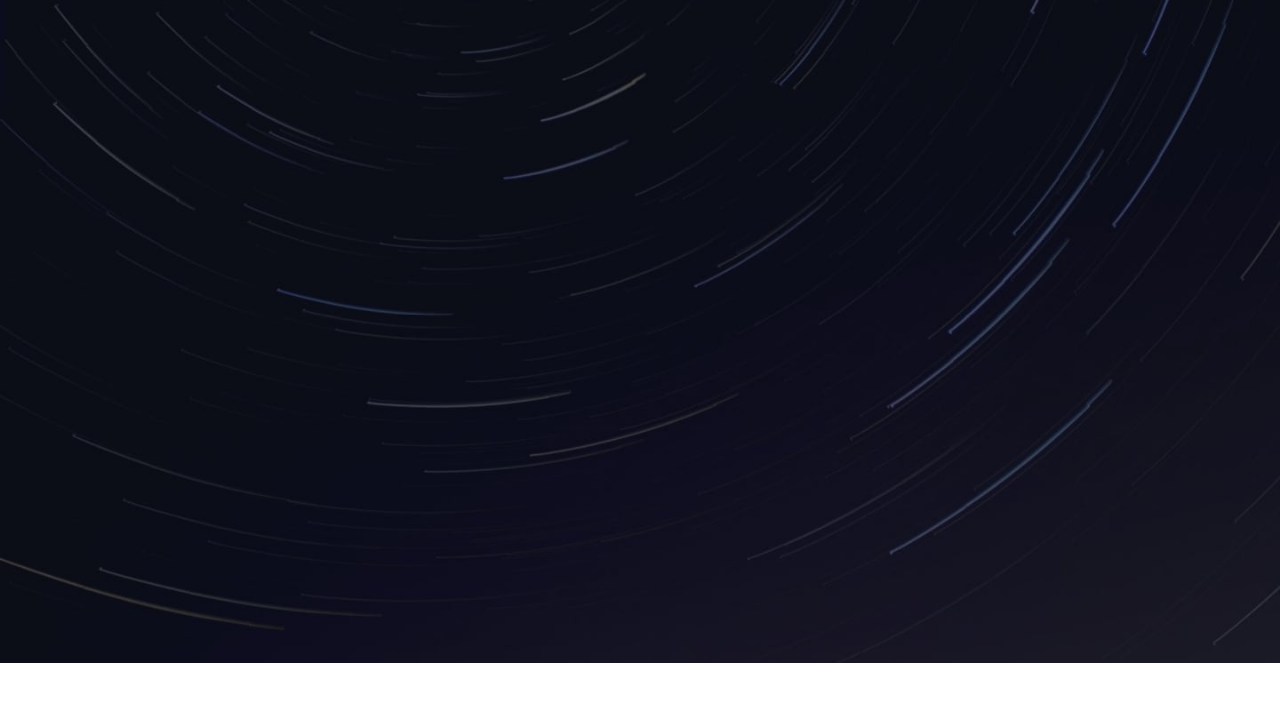
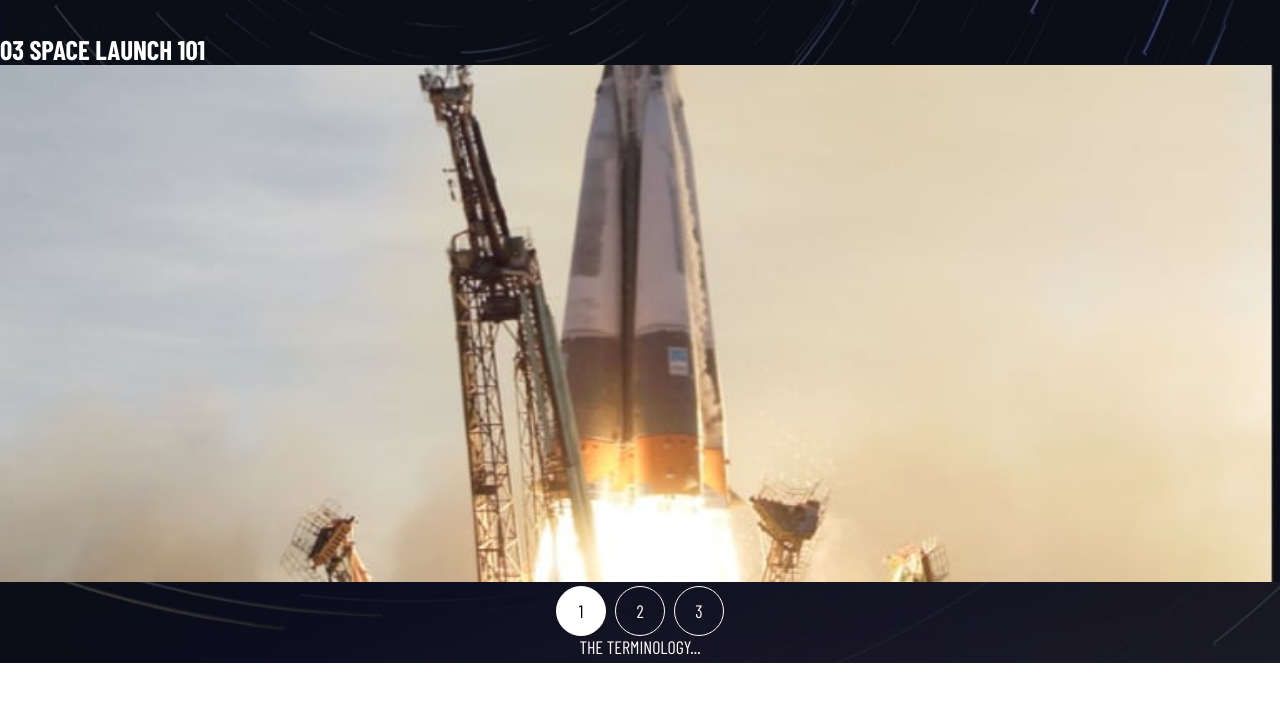
Before and after one commit to Flow2510/space-tourism, a website: page pages/technology/technology.html in a window 1280 px wide. Shown: the part 137-838 px from the top of the page. Before the commit the page ends 800 px from the top, so only its background shows below. Drawn offline with nearby package versions, Linux system fonts and the light colour scheme; a web font is replaced by a local one.

Commit message:
page technology ok, manque le css

```diff
--- /dev/null
+++ b/assets/js/technology.js
@@ -0,0 +1,68 @@
+const technologies = [
+
+    {
+        name: "Launch vehicle",
+        text:   `A launch vehicle or carrier rocket is a rocket-propelled vehicle used to carry a
+                payload from Earth's surface to space, usually to Earth orbit or beyond. Our
+                WEB-X carrier rocket is the most powerful in operation. Standing 150 metres tall,
+                it's quite an awe-inspiring sight on the launch pad!`,
+        image: `../../assets/technology/image-launch-vehicle-landscape.jpg`
+    },
+    {
+        name: "Spaceport",
+        text:   `A spaceport or cosmodrome is a site for launching (or receiving) spacecraft,
+                by analogy to the seaport for ships or airport for aircraft. Based in the
+                famous Cape Canaveral, our spaceport is ideally situated to take advantage
+                of the Earth’s rotation for launch.`,
+        image: `../../assets/technology/image-spaceport-landscape.jpg`
+    },
+    {
+        name: "Space capsule",
+        text:   `A space capsule is an often-crewed spacecraft that uses a blunt-body reentry
+                capsule to reenter the Earth's atmosphere without wings. Our capsule is where
+                you'll spend your time during the flight. It includes a space gym, cinema,
+                and plenty of other activities to keep you entertained.`,
+        image: `../../assets/technology/image-space-capsule-landscape.jpg`
+    },
+]
+
+const listWrapper = document.querySelector('.technology__list');
+let currentIndex = 0;
+
+document.addEventListener("DOMContentLoaded", () => {
+    changeContent();
+});
+
+technologies.forEach((_, index) => {
+    const button = document.createElement('span');
+    button.classList.add('technology__list-technology');
+    button.dataset.id = index;
+    if (index === 0){
+        button.classList.add('technology__list-technology-selected')
+    }
+    button.innerHTML = parseInt(button.dataset.id) + 1;
+    button.addEventListener('click', () => {
+        currentIndex = index;
+        changeContent();
+        changeDot();
+    })
+    listWrapper.appendChild(button);
+})
+
+function changeDot() {	//  fonction pour enlever la classe a tous les dot et met le dot_selected par rapport a l'index
+    const dots = document.querySelectorAll('.technology__list-technology');
+	dots.forEach(d => {
+		d.classList.remove('technology__list-technology-selected');
+	})
+	dots[currentIndex].classList.add('technology__list-technology-selected');		//    selection du dot par rapport a l'index
+}
+
+function changeContent() {			//   fonction pour changer le contenu de la banniere
+    const name = document.querySelector('.technology__name');
+    const text = document.querySelector('.technology__text');
+    const image = document.querySelector('.technology__image');
+
+    name.innerHTML = technologies[currentIndex].name;
+    text.innerHTML = technologies[currentIndex].text;
+    image.src = technologies[currentIndex].image;
+}
--- a/assets/scss/crew.scss
+++ b/assets/scss/crew.scss
@@ -148,10 +148,6 @@ html{
     max-width: 400px;
     margin: auto;
 
-    &__content{
-        padding: 1rem 0;
-    }
-
     &__dots-wrapper{
         display: flex;
         gap: 0.8rem;
@@ -164,6 +160,7 @@ html{
         width: 12px;
         background-color: rgba(210, 216, 249, 0.356);
         border-radius: 10000px;
+        cursor: pointer;
 
         &-selected{
             background-color: white;
--- a/assets/scss/technology.scss
+++ b/assets/scss/technology.scss
@@ -141,3 +141,36 @@ html{
         }
     }
 }
+
+.technology{
+    text-align: center;
+
+    &__image{
+        width: 100%;
+    }
+
+    &__list{
+        display: flex;
+        align-items: center;
+        gap: 0.5rem;
+        width: fit-content;
+        margin: auto;
+    }
+
+    &__list-technology{
+        display: flex;
+        align-items: center;
+        justify-content: center;
+        padding: 1rem;
+        height: 50px;
+        width: 50px;
+        border: 1px solid;
+        border-radius: 9999px;
+    }
+
+    &__list-technology-selected{
+        background-color: white;
+        border-color: white;
+        color: black;
+    }
+}
--- a/pages/technology/technology-capsule.html
+++ b/pages/technology/technology.html
@@ -25,34 +25,24 @@
       <ul class="header__list">
         <li class="header__li header__li-home"><a class="header__link" href="../../index.html"><b>00</b> Home</a></li>
         <li class="header__li header__li-destination"><a class="header__link" href="../../pages/destination/destinations.html"><b>01</b> Destination</a></li>
-        <li class="header__li header__li-crew"><a class="header__link" href="../../pages/crew/crew-commander.html"><b>02</b> Crew</a></li>
+        <li class="header__li header__li-crew"><a class="header__link" href="../../pages/crew/crew.html"><b>02</b> Crew</a></li>
         <li class="header__li header__li-technology"><a class="header__link" href="#"><b>03</b> Technology</a></li>
       </ul>
     </nav>
   </header>
   <main>
-
+    <h2 class="technology__title">03 <b>SPACE LAUNCH 101</b></h2>
+    <section class="technology">
+      <img class="technology__image" src="" alt="">
+      <div class="technology__list"></div>
+      <div class="technology__content">
+        <p class="technology__subtitle">THE TERMINOLOGY...</p>
+        <h3 class="technology__name"></h3>
+        <p class="technology__text"></p>
+      </div>
+    </section>
   </main>
   <script src="../../assets/js/script.js"></script>
+  <script src="../../assets/js/technology.js"></script>
 </body>
 </html>
-
-
-  <!-- 00 Home
-  01 Destination
-  02 Crew
-  03 Technology
-
-  03 Space launch 101
-
-  1
-  2
-  3
-
-  The terminology...
-  Space capsule
-
-  A space capsule is an often-crewed spacecraft that uses a blunt-body reentry
-  capsule to reenter the Earth's atmosphere without wings. Our capsule is where
-  you'll spend your time during the flight. It includes a space gym, cinema,
-  and plenty of other activities to keep you entertained. -->
```
Also changed, not shown: pages/crew/crew.html (renamed from pages/crew/crew-commander.html, +10 -2 lines), pages/destination/destinations.html (+2 -2 lines), pages/technology/technology-spaceport.html (deleted, +0 -32 lines), pages/technology/technology-vehicle.html (deleted, +0 -32 lines), assets/css/crew.css, assets/css/technology.css, 2 other files.
